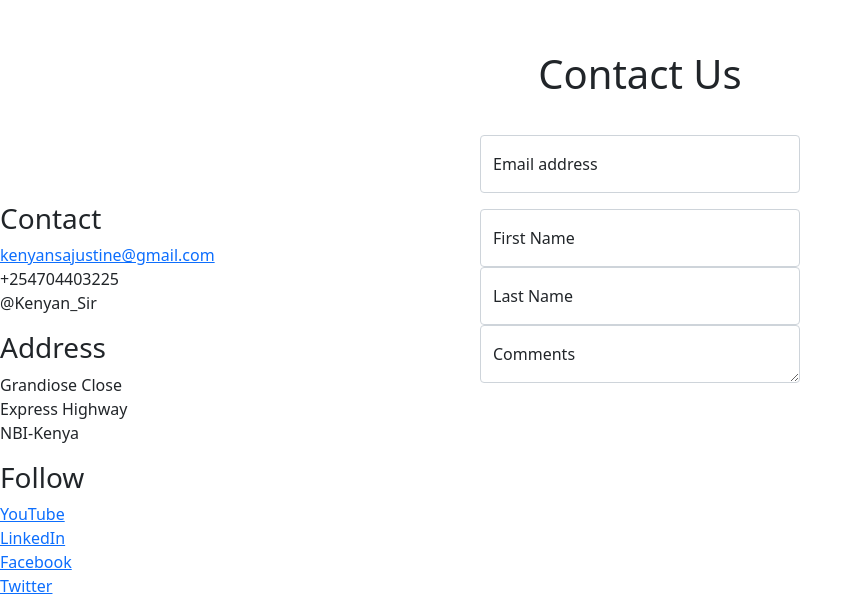
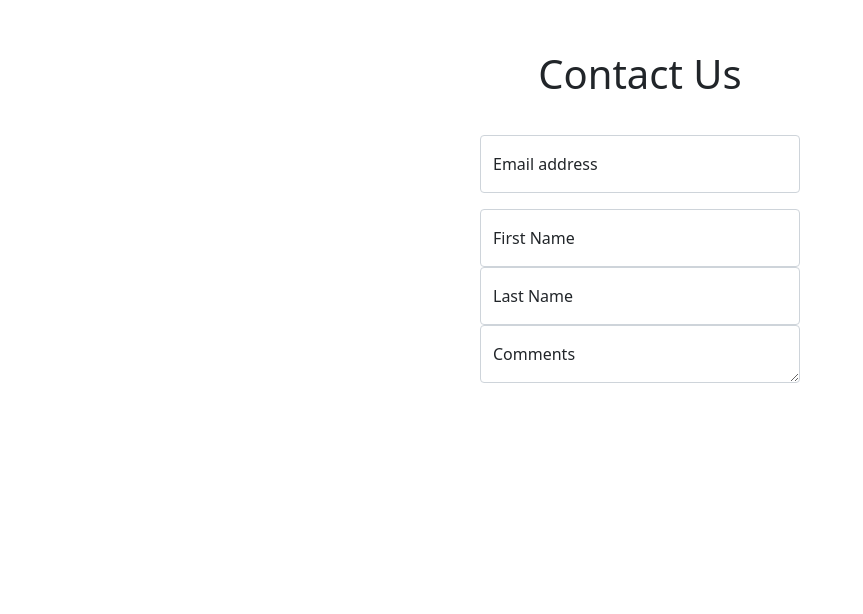
Before and after one commit to kenyansa/Ranalytica, a plain HTML site: page index.html in a window 1280 px wide. Shown: the part 1528-2142 px from the top of the page, without its empty margins (0-863 px from the left). After the commit the page ends 1911 px from the top, so only its background shows below. Drawn offline with nearby package versions, Linux system fonts and the light colour scheme.

Commit message:
remove footer section

```diff
--- a/index.css
+++ b/index.css
@@ -33,3 +33,8 @@
     left:50%;
     transform:translate(-50%, 50%);
 }
+/* start of the footer section */
+#footer{
+  text-align: center;
+  position:relative;
+}
--- a/index.html
+++ b/index.html
@@ -125,36 +125,13 @@
 </form>
 <!-- End of Contact Us Section -->
 <!-- Beginning of the footer -->
-<section class="footer" id="footer">
+<!-- <div class="container-fluid" id="footer">
       <div>
-        <h3>Contact</h3>
-        <p>
-          <a href="mailto:kenyansajustine@gmail.com">kenyansajustine@gmail.com</a><br>
-          +254704403225<br>
-          @Kenyan_Sir
-        </p>
+       <h3>Copyright 2022, JUstine Kenyansa</h3>
       </div>
+</div> -->
 
-      <div>
-        <h3>Address</h3>
-        <p>
-          Grandiose Close<br>
-          Express Highway<br>
-          NBI-Kenya
-        </p>
-      </div>
-      <div>
-        <h3>Follow</h3>
-        <p>
-          <a href="https://www.youtube.com/channel/UCTEaVALJzKzv4YXY2FKSC0g" target="_blank">YouTube</a><br>
-          <a href="www.linkedin.com/in/justine-kenyansa-981421145" target="blank">LinkedIn</a><br>
-          <a href="#" target="_blank">Facebook</a><br>
-          <a href="#" target="_blank">Twitter</a>
-        </p>
-      </div>
-      </section>
-
-<script src="script.js"></script>
+<script src="index.js"></script>
   <script src="https://cdn.jsdelivr.net/npm/bootstrap@5.0.2/dist/js/bootstrap.bundle.min.js" integrity="sha384-MrcW6ZMFYlzcLA8Nl+NtUVF0sA7MsXsP1UyJoMp4YLEuNSfAP+JcXn/tWtIaxVXM" crossorigin="anonymous"></script>
 </body>
 </html>
```
